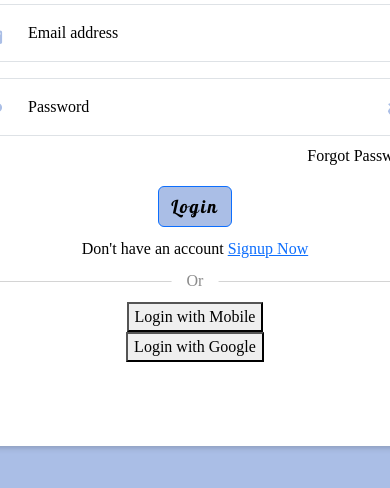
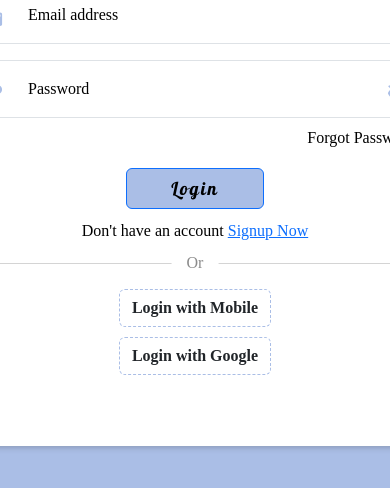
Before and after one commit to Sanaullahabbasi/login_signup, a plain HTML site: page login.html in a window 390 px wide. Shown: the part 276-764 px from the top of the page. Drawn offline with nearby package versions, Linux system fonts and the light colour scheme; a web font is replaced by a local one.

Commit message:
google and mobile button updated

```diff
--- a/login.html
+++ b/login.html
@@ -46,13 +46,13 @@
         <div class="m-2 d-flex justify-content-end for-pass">
           <span>Forgot Password</span>
         </div>
-        <div><button class="btn btn-primary" id="loginBtn">Login</button></div>
+        <div class="w-100 d-flex justify-content-center align-items-center"><button class="btn btn-primary w-25" id="loginBtn">Login</button></div>
         <div>
           <span>Don't have an account <a href="">Signup Now</a></span>
         </div>
         <div class="line"></div>
-        <div><button>Login with Mobile</button></div>
-        <div><button>Login with Google</button></div>
+        <div class="w-100 d-flex justify-content-center align-content-center"><button class="btn btn-mbl">Login with Mobile</button></div>
+        <div class="w-100 d-flex justify-content-center align-content-center"><button class="btn btn-google">Login with Google</button></div>
       </div>
     </div>
 
--- a/mystyle.css
+++ b/mystyle.css
@@ -94,3 +94,18 @@
     color: var(--backgroundColor);
     cursor: pointer;
 }
+.btn-mbl, .btn-google{
+    border: 1px dashed var(--backgroundColor);
+    margin: 5px auto;
+    font-weight: bold;
+}
+.btn-mbl:hover{
+    background-color: #034e74;
+    border: 1px solid var(--backgroundColor);
+    color: #fff;
+}
+.btn-google:hover{
+    background-color: #e50000;
+    border: 1px solid var(--backgroundColor);
+    color: #fff;
+}
```
